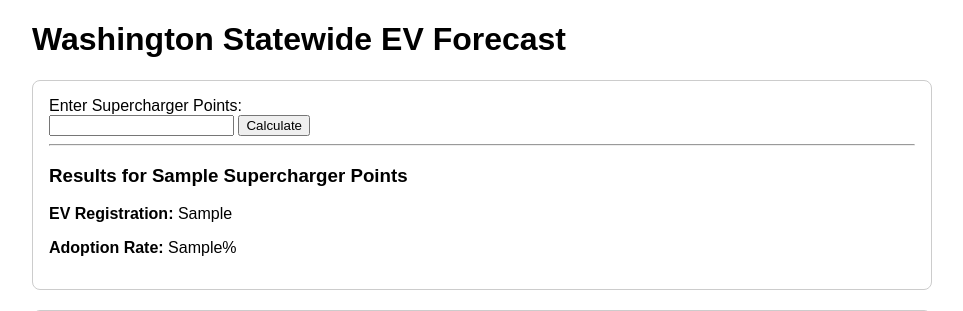
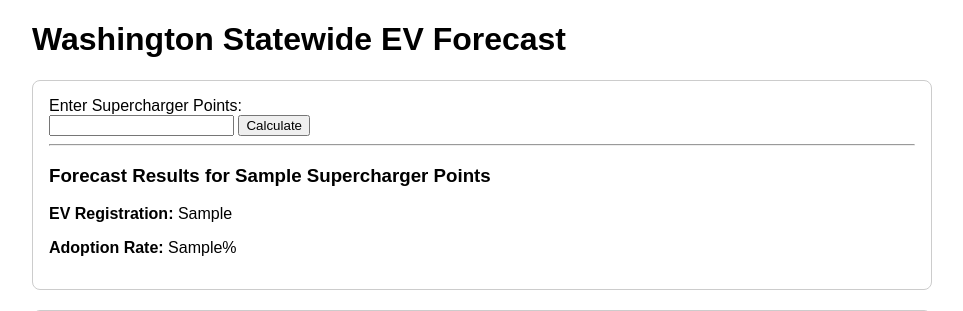
Before and after one commit to judyc4986/ev_render_app, a Flask app: template templates/index.html in a window 1280 px wide. Shown: the top 311 px of the page, without its empty margins (158-1121 px from the left). Run offline with Flask 3, Linux system fonts and the light colour scheme; the template is opened without the code that fills it: most values are stand-ins (such as "Sample title", 1, 10 or a date in 2020).

Commit message:
Initial upload / update ev_render_app

```diff
--- a/templates/index.html
+++ b/templates/index.html
@@ -28,7 +28,7 @@
 
         {% if result %}
             <hr>
-            <h3>Results for {{ result.x }} Supercharger Points</h3>
+            <h3>Forecast Results for {{ result.x }} Supercharger Points</h3>
             <p><strong>EV Registration:</strong> {{ result.ev_reg_str }}</p>
             <p><strong>Adoption Rate:</strong> {{ result.adopt_pct_str }}%</p>
         {% endif %}
```
Also changed, not shown: static/img/WA_supercharger_population_map_large.png.
